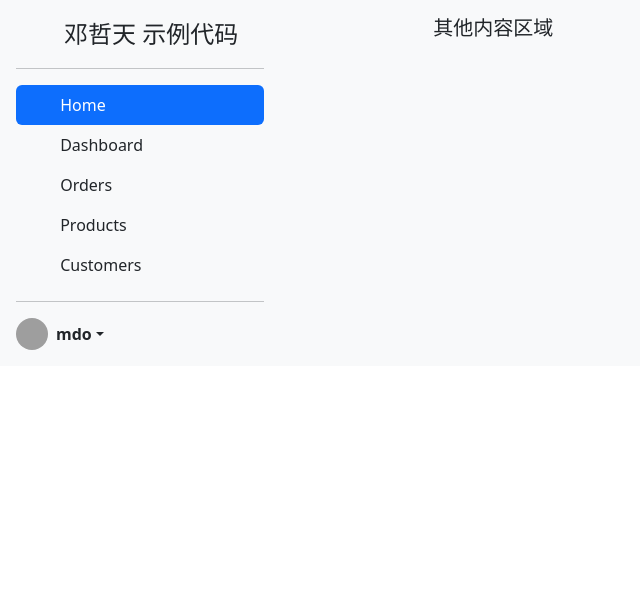
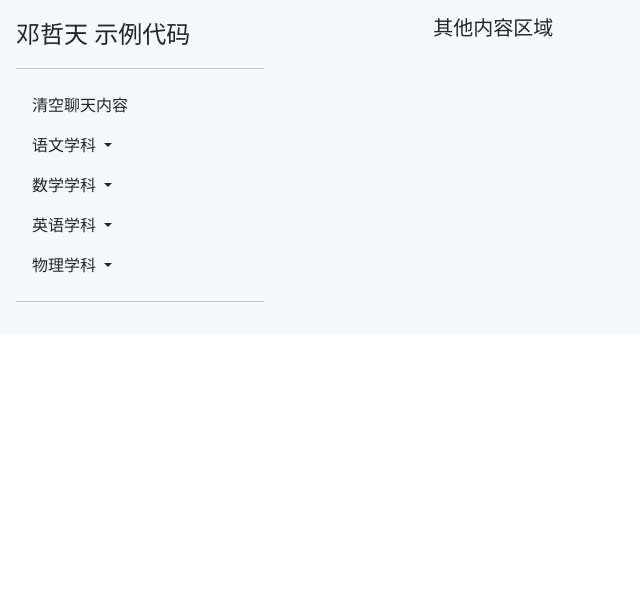
Before and after one commit to Jetonic2003/DialogSystem, a Flask app: page / in a window 1280 px wide. Shown: the top 590 px of the page, without its empty margins (0-640 px from the left). Run offline with Flask 3, Linux system fonts and the light colour scheme; grey boxes are pictures that could not be loaded.

Commit message:
2025.3.2

```diff
--- a/templates/chat.html
+++ b/templates/chat.html
@@ -7,6 +7,8 @@
     <meta name="viewport" content="width=device-width, initial-scale=1">
     <link type="text/css" href="https://cdn.jsdelivr.net/npm/bootstrap@5.3.0-alpha1/dist/css/bootstrap.min.css" rel="stylesheet" integrity="sha384-GLhlTQ8iRABdZLl6O3oVMWSktQOp6b7In1Zl3/Jr59b6EGGoI1aFkw7cmDA6j6gD" crossorigin="anonymous">
     <script src="https://code.jquery.com/jquery-3.7.1.min.js"></script>
+    <script src="https://cdn.jsdelivr.net/npm/@popperjs/core@2.11.6/dist/umd/popper.min.js" integrity="sha384-oBqDVmMz9ATKxIep9tiCxS/Z9fNfEXiDAYTujMAeBAsjFuCZSmKbSSUnQlmh/jp3" crossorigin="anonymous"></script>
+    <script src="https://cdn.jsdelivr.net/npm/bootstrap@5.3.0-alpha1/dist/js/bootstrap.min.js" integrity="sha384-mQ93GR66B00ZXjt0YO5KlohRA5SY2XofN4zfuZxLkoj1gXtW8ANNCe9d5Y3eG5eD" crossorigin="anonymous"></script>
     <style>        .chat-container {
             height: 80vh; /* 设置聊天容器的高度 */
             overflow-y: auto; /* 添加滚动条 */
@@ -48,56 +50,53 @@
         <div class="row h-100">
             <div class="d-flex flex-column flex-shrink-0 p-3 bg-light" style="width: 280px;">
                 <a href="/" class="d-flex align-items-center mb-3 mb-md-0 me-md-auto link-dark text-decoration-none">
-      <svg class="bi pe-none me-2" width="40" height="32"><use xlink:href="#bootstrap"></use></svg>
                     <span class="fs-4">邓哲天 示例代码</span>
                 </a>
                 <hr>
                 <ul class="nav nav-pills flex-column mb-auto">
                     <li class="nav-item">
-        <a href="#" class="nav-link active" aria-current="page">
-          <svg class="bi pe-none me-2" width="16" height="16"><use xlink:href="#home"></use></svg>
-          Home
+                        <a href="#" class="nav-link link-dark" aria-current="page">
+                            清空聊天内容
                         </a>
                     </li>
-      <li>
-        <a href="#" class="nav-link link-dark">
-          <svg class="bi pe-none me-2" width="16" height="16"><use xlink:href="#speedometer2"></use></svg>
-          Dashboard
+                    <li class="nav-item dropdown">
+                        <a href="#" class="nav-link link-dark dropdown-toggle" data-bs-toggle="dropdown" aria-expanded="false">
+                            语文学科
                         </a>
+                        <ul class="dropdown-menu">
+                            <li><a href="#" class="dropdown-item">Dashboard 1</a></li>
+                            <li><a href="#" class="dropdown-item">Dashboard 2</a></li>
+                        </ul>
                     </li>
-      <li>
-        <a href="#" class="nav-link link-dark">
-          <svg class="bi pe-none me-2" width="16" height="16"><use xlink:href="#table"></use></svg>
-          Orders
+                    <li class="nav-item dropdown">
+                        <a href="#" class="nav-link link-dark dropdown-toggle" data-bs-toggle="dropdown" aria-expanded="false">
+                            数学学科
                         </a>
+                        <ul class="dropdown-menu">
+                            <li><a href="#" class="dropdown-item">Order 1</a></li>
+                            <li><a href="#" class="dropdown-item">Order 2</a></li>
+                        </ul>
                     </li>
-      <li>
-        <a href="#" class="nav-link link-dark">
-          <svg class="bi pe-none me-2" width="16" height="16"><use xlink:href="#grid"></use></svg>
-          Products
+                    <li class="nav-item dropdown">
+                        <a href="#" class="nav-link link-dark dropdown-toggle" data-bs-toggle="dropdown" aria-expanded="false">
+                            英语学科
                         </a>
+                        <ul class="dropdown-menu">
+                            <li><a href="#" class="dropdown-item">Product 1</a></li>
+                            <li><a href="#" class="dropdown-item">Product 2</a></li>
+                        </ul>
                     </li>
-      <li>
-        <a href="#" class="nav-link link-dark">
-          <svg class="bi pe-none me-2" width="16" height="16"><use xlink:href="#people-circle"></use></svg>
-          Customers
+                    <li class="nav-item dropdown">
+                        <a href="#" class="nav-link link-dark dropdown-toggle" data-bs-toggle="dropdown" aria-expanded="false">
+                            物理学科
                         </a>
+                        <ul class="dropdown-menu">
+                            <li><a href="#" class="dropdown-item">Customer 1</a></li>
+                            <li><a href="#" class="dropdown-item">Customer 2</a></li>
+                        </ul>
                     </li>
                 </ul>
                 <hr>
-    <div class="dropdown">
-      <a href="#" class="d-flex align-items-center link-dark text-decoration-none dropdown-toggle" data-bs-toggle="dropdown" aria-expanded="false">
-        <img src="https://github.com/mdo.png" alt="" width="32" height="32" class="rounded-circle me-2">
-        <strong>mdo</strong>
-      </a>
-      <ul class="dropdown-menu text-small shadow">
-        <li><a class="dropdown-item" href="#">New project...</a></li>
-        <li><a class="dropdown-item" href="#">Settings</a></li>
-        <li><a class="dropdown-item" href="#">Profile</a></li>
-        <li><hr class="dropdown-divider"></li>
-        <li><a class="dropdown-item" href="#">Sign out</a></li>
-      </ul>
-    </div>
             </div>
             <!-- 左侧栏，用于放置其他内容 -->
             <div class="col-md-4 bg-light">
@@ -122,7 +121,7 @@
             </div>
         </div>
     </div>
-<script>    function SendMessage() {
+    <script>        function SendMessage() {
             var message = $('#user-input').val().trim();
             if (message === '') {
                 return; // 如果消息为空，则不发送
```
Lines whose indentation alone changed are shown as unchanged.
